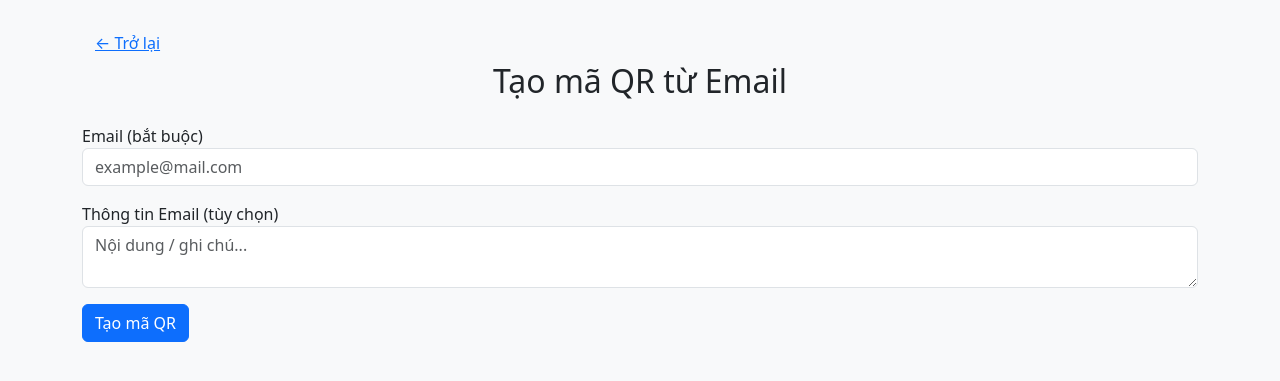
After one commit to passers4074/qr-vcard-web, a Flask app: template templates/email.html in a window 1280 px wide. The commit adds this page. Shown: the top 381 px of the page. Run offline with Flask 3, Linux system fonts and the light colour scheme; the template is opened without the code that fills it, so the values that code supplies are empty.

Commit message:
update 25.12.2

```diff
--- a/app.py
+++ b/app.py
@@ -4,7 +4,9 @@ import qrcode
 from PIL import Image
 from io import BytesIO
 import base64
+import urllib.parse
 from werkzeug.utils import secure_filename
+
 
 app = Flask(__name__)
 UPLOAD_FOLDER = "static"
@@ -93,6 +95,35 @@ def qr_link():
 
     return render_template("link.html", qr_generated=False)
 
+@app.route("/email", methods=["GET", "POST"])
+def qrcode_email():
+    if request.method == "POST":
+        email = request.form.get("email")
+        info = request.form.get("info") or ""
+
+        if not email:
+            return render_template("qrcode_email.html", error="Email là bắt buộc!")
+
+        # Mã hoá tham số
+        subject = urllib.parse.quote("Thông tin từ QR")
+        body = urllib.parse.quote(info)
+
+        # Tạo link mailto:
+        if info:
+            mailto_link = f"mailto:{email}?subject={subject}&body={body}"
+        else:
+            mailto_link = f"mailto:{email}"
+
+        # Tạo QR Code
+        qr = qrcode.make(mailto_link)
+        img_io = BytesIO()
+        qr.save(img_io, "PNG")
+        img_io.seek(0)
+
+        return send_file(img_io, mimetype="image/png")
+
+    return render_template("qrcode_email.html")
+
 @app.route("/download")
 def download_qr():
     filename = request.args.get("filename")
--- /dev/null
+++ b/templates/email.html
@@ -0,0 +1,28 @@
+<!DOCTYPE html>
+<html lang="vi">
+  <head>
+      <meta charset="UTF-8">
+      <title>Tạo QR Email</title>
+      <link href="https://cdn.jsdelivr.net/npm/bootstrap@5.3.0/dist/css/bootstrap.min.css" rel="stylesheet">
+  </head>
+  <body class="bg-light">
+    <div class="container mt-4">
+        <a href="/" class="btn btn-link">← Trở lại</a>
+        <h2 class="text-center mb-4">Tạo mã QR từ Email</h2>
+        <form method="POST" class="mt-3">
+          <div class="mb-3">
+            <label>Email (bắt buộc)</label>
+            <input type="email" name="email" class="form-control" required placeholder="example@mail.com">
+          </div>
+          <div class="mb-3">
+            <label>Thông tin Email (tùy chọn)</label>
+            <textarea name="info" class="form-control" placeholder="Nội dung / ghi chú..."></textarea>
+          </div>
+          <button type="submit" class="btn btn-primary">Tạo mã QR</button>
+        </form>
+        {% if error %}
+          <div class="alert alert-danger mt-3">{{ error }}</div>
+        {% endif %}
+    </div>
+  </body>
+</html>
--- a/templates/index.html
+++ b/templates/index.html
@@ -8,8 +8,9 @@
     <body class="bg-light text-center">
         <div class="container mt-5">
             <h2 class="mb-4">Chọn chức năng tạo mã QR</h2>
-    <a href="/vcard" class="btn btn-primary btn-lg mb-3">QR vCard (Danh bạ)</a><br>
-    <a href="/link" class="btn btn-secondary btn-lg">QR Link (Đường dẫn)</a>
+            <a href="/vcard" class="btn btn-primary btn-lg mb-3">Tạo QR vCard (Danh bạ)</a><br>
+            <a href="/link" class="btn btn-primary btn-lg mb-3">Tạo QR từ đường dẫn</a><br>
+            <a href="/email" class="btn btn-primary btn-lg mb-3">Tạo QR từ Email</a><br>
         </div>
     </body>
 </html>
```
Lines whose indentation alone changed are shown as unchanged.
